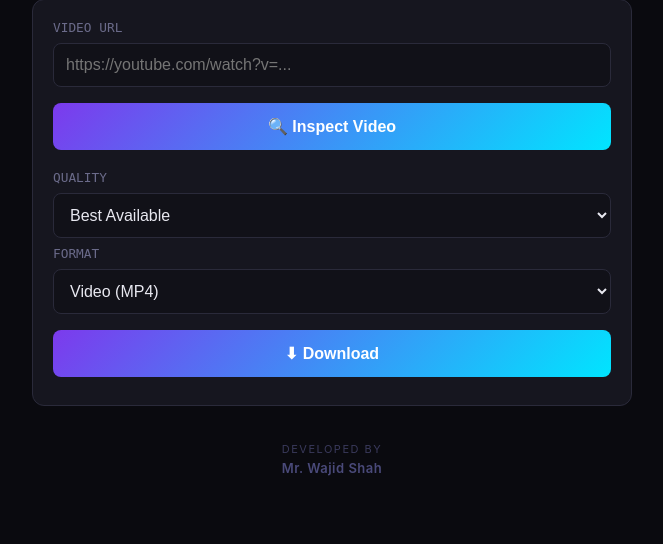
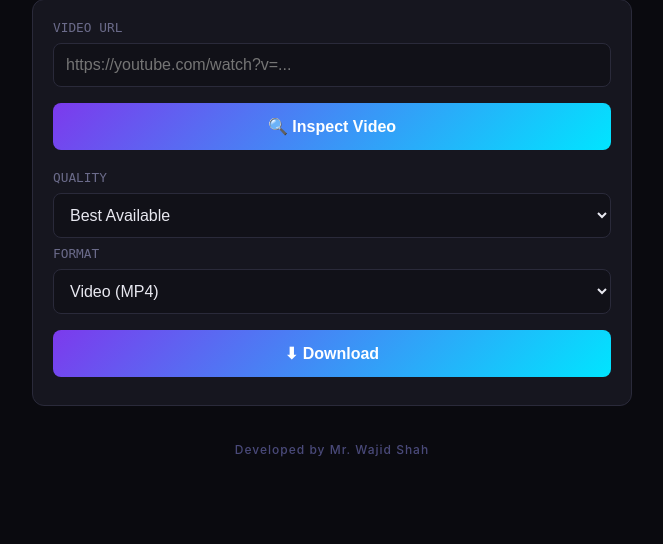
Before and after one commit to Bezost/Wasdl, a Flask app: page / in a window 1280 px wide. Shown: the part 216-760 px from the top of the page, without its empty margins (308-971 px from the left). Run offline with Flask 3, Linux system fonts and the light colour scheme.

Commit message:
fix developer name

```diff
--- a/templates/index.html
+++ b/templates/index.html
@@ -137,11 +137,8 @@ if('serviceWorker' in navigator){
 }
 </script>
 <footer style="text-align:center;padding:20px 0 30px;margin-top:10px;">
-  <p style="font-family:-apple-system,BlinkMacSystemFont,'Segoe UI',Roboto,sans-serif;font-size:11px;color:#3a3a5c;letter-spacing:1.5px;text-transform:uppercase;margin:0;">
-    Developed by
-  </p>
-  <p style="font-family:-apple-system,BlinkMacSystemFont,'Segoe UI',Roboto,sans-serif;font-size:13px;font-weight:600;color:#4a4a7a;letter-spacing:0.5px;margin:4px 0 0;">
-    Mr. Wajid Shah
+  <p style="font-family:-apple-system,BlinkMacSystemFont,'Segoe UI',Roboto,sans-serif;font-size:12px;font-weight:500;color:#4a4a7a;letter-spacing:1px;margin:0;">
+    Developed by Mr. Wajid Shah
   </p>
 </footer>
 </body></html>
```
